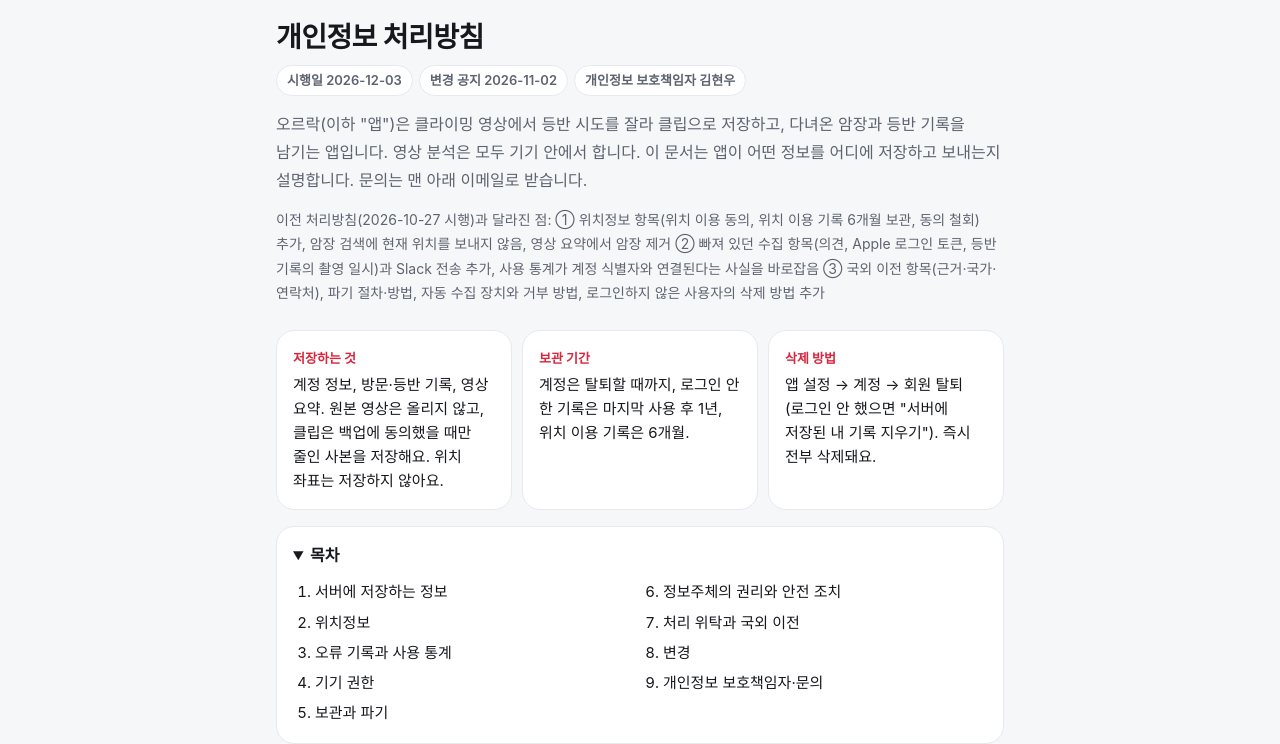
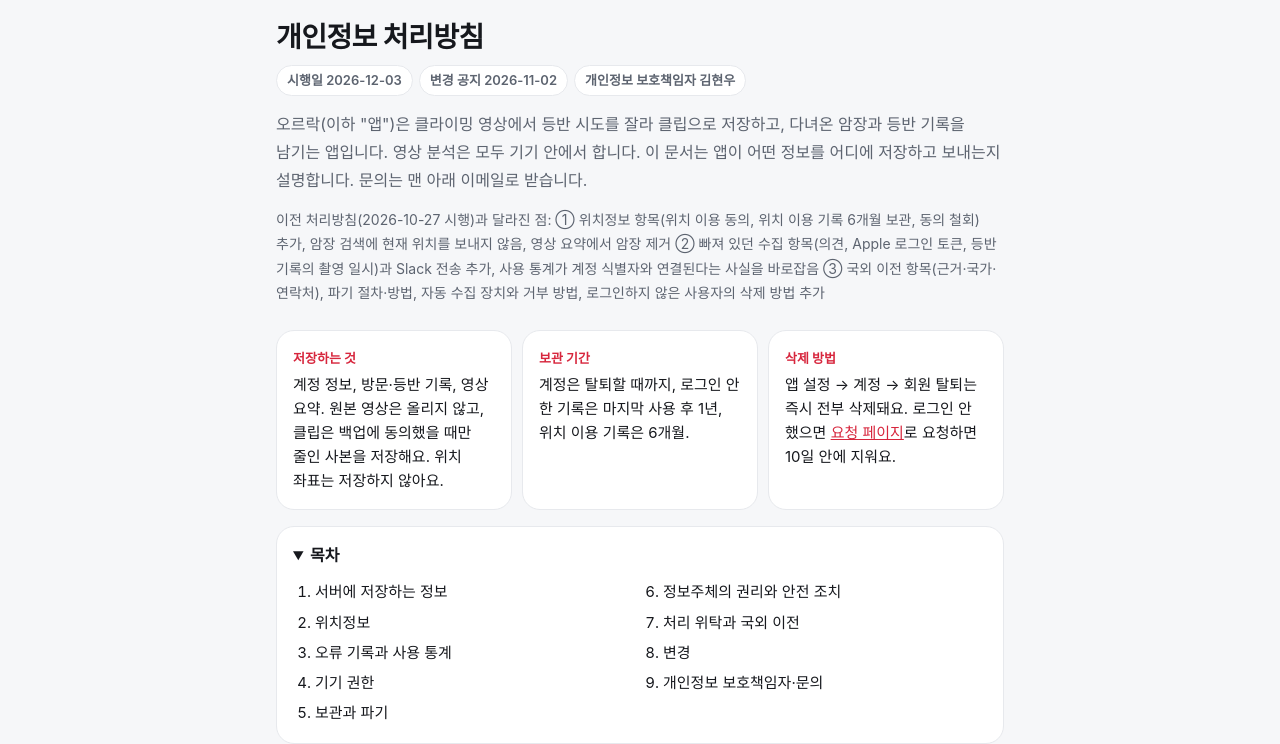
Before and after one commit to Hyuunw00/hyuunw00.github.io, a plain HTML site: page oreurock/privacy-2026-12-03.html in a window 1280 px wide. Shown: the part 67-811 px from the top of the page. Drawn offline with Linux system fonts and the light colour scheme.

Commit message:
oreurock: 새 처리방침의 위치 일시 중지·철회, 익명 기록 삭제 안내를 요청 페이지로

```diff
--- a/oreurock/privacy-2026-12-03.html
+++ b/oreurock/privacy-2026-12-03.html
@@ -24,7 +24,7 @@
   <div class="glance">
     <div><b>저장하는 것</b><p>계정 정보, 방문·등반 기록, 영상 요약. 원본 영상은 올리지 않고, 클립은 백업에 동의했을 때만 줄인 사본을 저장해요. 위치 좌표는 저장하지 않아요.</p></div>
     <div><b>보관 기간</b><p>계정은 탈퇴할 때까지, 로그인 안 한 기록은 마지막 사용 후 1년, 위치 이용 기록은 6개월.</p></div>
-    <div><b>삭제 방법</b><p>앱 설정 → 계정 → 회원 탈퇴(로그인 안 했으면 "서버에 저장된 내 기록 지우기"). 즉시 전부 삭제돼요.</p></div>
+    <div><b>삭제 방법</b><p>앱 설정 → 계정 → 회원 탈퇴는 즉시 전부 삭제돼요. 로그인 안 했으면 <a href="./request.html">요청 페이지</a>로 요청하면 10일 안에 지워요.</p></div>
   </div>
 
   <details class="toc" open>
@@ -76,7 +76,7 @@
     <ul>
       <li>위치정보 이용·제공사실 확인자료: 위치정보법 제16조제2항에 따라 1절의 "위치 이용 기록"을 자동으로 기록하고 6개월간 보관한 뒤 매일 자동으로 삭제합니다.</li>
       <li>제3자 제공: 개인위치정보를 제3자에게 제공하지 않습니다. 제공하는 기능을 만들면 미리 알리고 따로 동의를 받으며, 제공할 때마다 즉시 알립니다.</li>
-      <li>권리: 앱 설정 → 위치 정보에서 "위치 기능 잠시 멈추기"(일시 중지)와 "위치 동의 철회"를 할 수 있습니다. 철회하면 위치로 확인한 방문 기록, 영상 위치로 찾은 등반 기록의 암장, 위치 이용 기록을 바로 지웁니다. 확인자료 열람·고지·정정은 맨 아래 연락처로 요청할 수 있습니다.</li>
+      <li>권리: 위치정보 이용의 일시 중지·재개와 위치 동의 철회는 <a href="./request.html">개인정보·위치 요청 페이지</a>(앱 [설정 → 앱 정보 → 개인정보·위치 요청])에서 요청할 수 있고, 운영자는 거절하지 않고 늦어도 10일 안에 처리합니다. 철회하면 위치로 확인한 방문 기록, 영상 위치로 찾은 등반 기록의 암장, 위치 이용 기록을 지웁니다. 확인자료 열람·고지·정정도 같은 페이지나 맨 아래 연락처로 요청할 수 있습니다.</li>
       <li>만 14세 미만·보호의무자: 만 14세 미만은 위치 기능을 쓸 수 없습니다(동의 화면에서 만 14세 이상 확인). 8세 이하 아동 등의 보호의무자 동의 절차는 위치기반서비스 이용약관 제11조를 따릅니다.</li>
       <li>위치정보관리책임자: 김현우, <a href="mailto:khwland090@gmail.com">khwland090@gmail.com</a></li>
     </ul>
@@ -111,7 +111,7 @@
       <li>계정에 저장한 정보(백업한 클립 포함)는 계정을 삭제할 때까지 보관합니다. 클립 하나를 지우고 싶으면 맨 아래 이메일로 요청할 수 있습니다.</li>
       <li>로그인하지 않은 익명 식별자의 기록(백업한 클립 포함)은 마지막 사용 후 1년이 지나면 삭제합니다.</li>
       <li>회원 탈퇴: 앱 설정 → 계정 → 회원 탈퇴. 계정과 서버에 저장된 모든 정보(방문 기록, 도감 사진, 등반 기록, 백업한 클립, 영상 요약, 투표·제보, 의견, 알림 설정, 위치 동의·이용 기록)를 지웁니다. 로그아웃은 정보를 삭제하지 않습니다.</li>
-      <li>로그인하지 않은 사용자: 앱 설정 → 계정 → "서버에 저장된 내 기록 지우기"로 같은 범위를 지울 수 있습니다. 화면에 보이는 익명 ID 앞 8자리를 알려 주시면 이메일로도 요청할 수 있습니다.</li>
+      <li>로그인하지 않은 사용자: <a href="./request.html">개인정보·위치 요청 페이지</a>(앱 [설정 → 앱 정보 → 개인정보·위치 요청])에서 "서버에 저장된 내 기록 삭제"를 요청하면 같은 범위를 늦어도 10일 안에 지웁니다. 사용자 ID는 앱에서 열면 자동으로 채워지고, 이메일로 요청할 때는 앱 정보에 보이는 사용자 ID 앞 8자리를 알려 주세요.</li>
       <li>파기 절차와 방법: 삭제 요청·탈퇴·보유기간 만료 시 데이터베이스의 해당 행을 지웁니다(복구할 수 없음). 백업 클립 파일은 삭제 대기열에 넣어 보통 몇 분 안에 저장소에서 지웁니다. 위치 이용 기록은 6개월이 지나면 매일 자동으로 지웁니다. 별도의 데이터베이스 백업 사본은 보관하지 않으며, 백업을 두게 되면 보관 기간을 이 페이지에 먼저 알립니다.</li>
       <li>오류 기록은 Sentry에서 30일, 사용 통계는 PostHog에서 1년 보관한 뒤 자동으로 지워집니다.</li>
     </ul>
```
